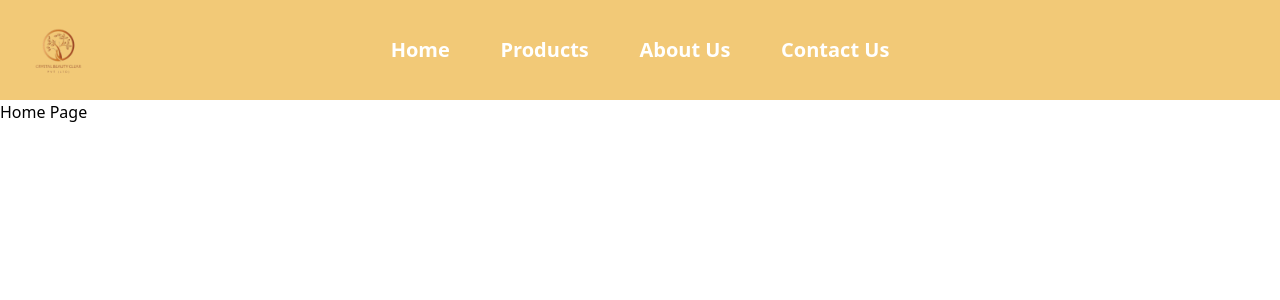
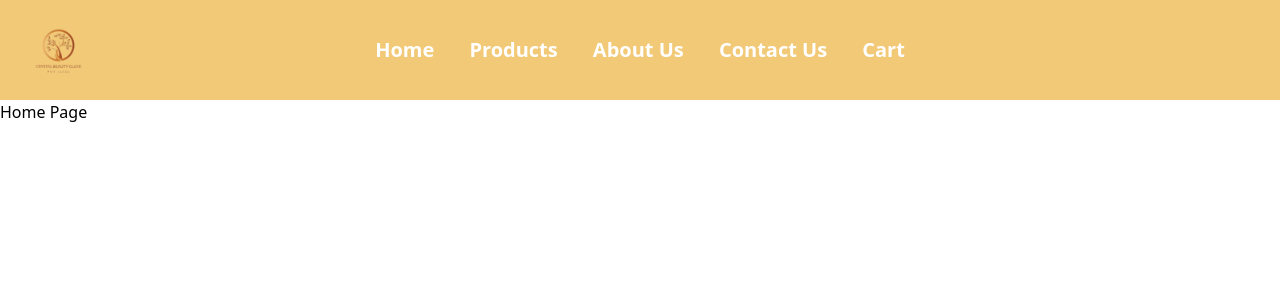
Before and after one commit to KaviduIsura/cbc-frontend, a React (Vite) app: page / in a window 1280 px wide. Shown: the top 300 px of the page. Built offline with nearby package versions, Linux system fonts and the light colour scheme.

Commit message:
add cart button to hearder  ✨➕

```diff
--- a/src/components/header.jsx
+++ b/src/components/header.jsx
@@ -33,6 +33,12 @@ export default function Header() {
         >
           Contact Us
         </Link>
+        <Link
+          to={"/cart"}
+          className="text-white font-bold text-xl hover:border-b border-b-white "
+        >
+          Cart
+        </Link>
       </div>
     </header>
   );
```
